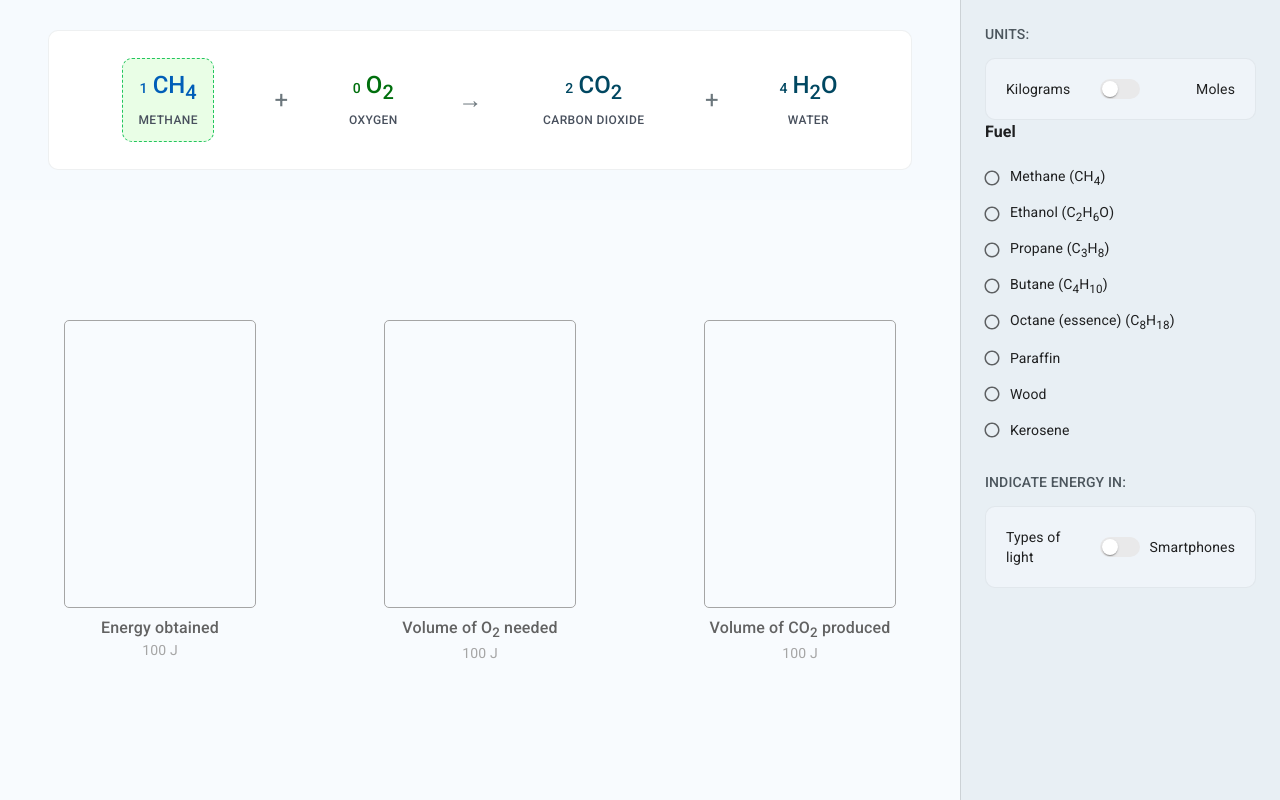
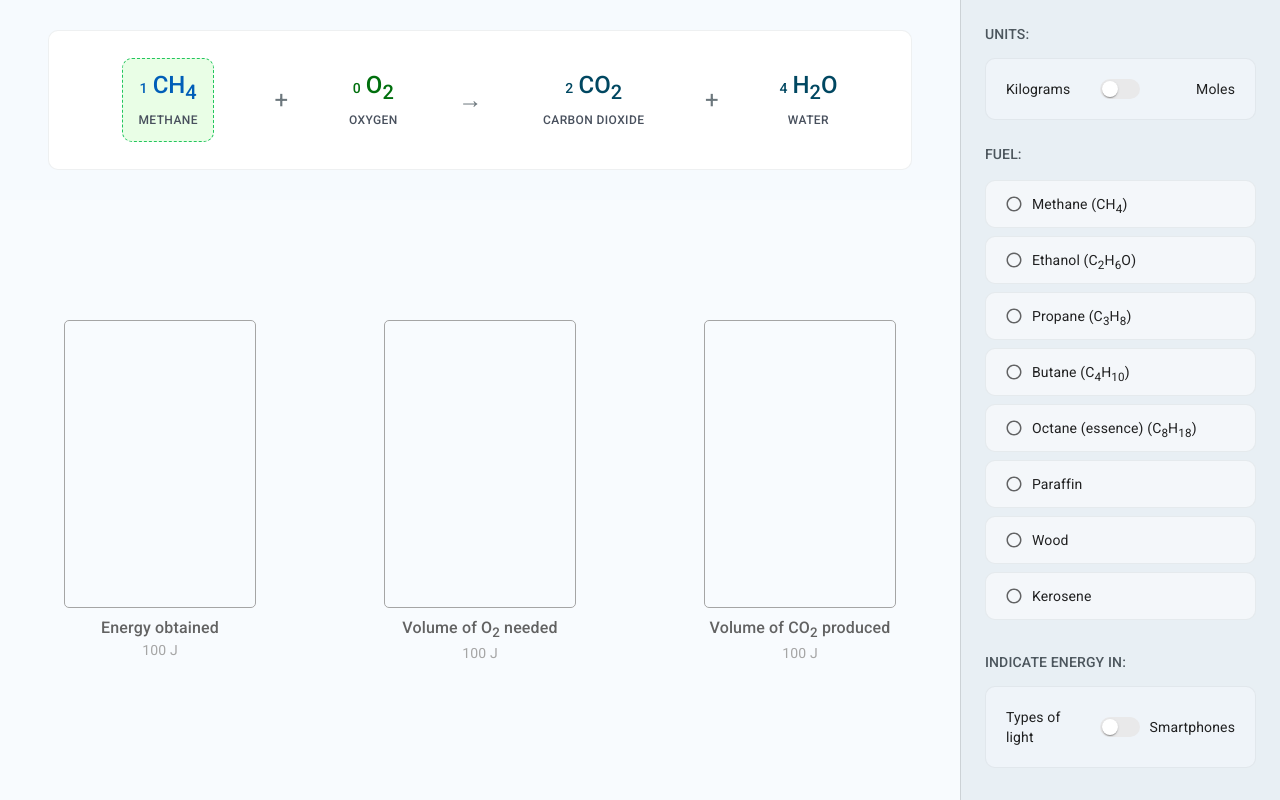
Before and after one commit to graasp/graasp-app-combustion, a React (Vite) app: page / in a window 1280 px wide. Built offline with nearby package versions, Linux system fonts and the light colour scheme.

Commit message:
feat: update fuel select design
closes #12

```diff
--- a/src/components/SideMenu.tsx
+++ b/src/components/SideMenu.tsx
@@ -11,7 +11,13 @@ const SideMenu = (): JSX.Element => (
     open
     anchor="right"
     variant="persistent"
-    PaperProps={{ style: { width: '25vw', background: SIDE_MENU_BACKGROUND } }}
+    PaperProps={{
+      style: {
+        width: '25vw',
+        background: SIDE_MENU_BACKGROUND,
+        paddingBottom: '2em',
+      },
+    }}
   >
     <UnitsSwitch />
     <FuelSelect />
--- a/src/components/side-menu/FuelOption.tsx
+++ b/src/components/side-menu/FuelOption.tsx
@@ -1,8 +1,23 @@
 import { FormControlLabel, Radio, Typography } from '@mui/material';
+
+import { CANVAS_BORDER, PRIMARY_BLUE } from '@/constants/css';
+
+const formStyles = {
+  background: '#f4f7fa',
+  border: CANVAS_BORDER,
+  borderRadius: '10px',
+  marginBottom: 1,
+  padding: '5px 10px',
+  width: '100%',
+  ml: 0,
+};
 
 const buttonStyles = {
   '& .MuiSvgIcon-root': {
     fontSize: 18,
+  },
+  '&.Mui-checked': {
+    color: PRIMARY_BLUE,
   },
 };
 
@@ -15,9 +30,10 @@ interface Props {
 const FuelOption = ({ value, label, formula }: Props): JSX.Element => (
   <FormControlLabel
     value={value}
+    sx={formStyles}
     control={<Radio sx={buttonStyles} />}
     label={
-      <Typography variant="body2">
+      <Typography variant="body2" sx={{ mt: formula ? '3px' : '0' }}>
         {label} {formula ? '(' : ''}
         {formula}
         {formula ? ')' : ''}
--- a/src/components/side-menu/FuelSelect.tsx
+++ b/src/components/side-menu/FuelSelect.tsx
@@ -1,30 +1,38 @@
 import { Box, RadioGroup, Typography } from '@mui/material';
 
 import { FUELS } from '@/constants/chemistry';
+import { HEADING_TEXT } from '@/constants/css';
 
 import { FORMULA_BY_KEY } from '../formulaByKey';
 import FuelOption from './FuelOption';
 
-const titleStyles = { fontWeight: 600 };
+const containerStyles = {
+  width: '85%',
+  margin: '0 auto',
+  marginTop: '1.5em',
+};
 
-const containerStyles = { width: '85%', margin: '0 auto' };
+const titleStyles = {
+  fontWeight: 500,
+  marginBottom: '1em',
+  color: HEADING_TEXT,
+};
 
 const FuelSelect = (): JSX.Element => (
   <Box sx={containerStyles}>
-    <Typography variant="body1" sx={titleStyles}>
-      Fuel
+    <Typography variant="body2" sx={titleStyles}>
+      FUEL:
     </Typography>
     <Box sx={{ mt: 2 }}>
       <RadioGroup name="fuel-select" defaultValue="option1">
-        {FUELS.map((fuel) => (
+        {FUELS.map(({ value, label, hasFormula }) => (
           <FuelOption
-            key={fuel.value}
-            value={fuel.value}
-            label={fuel.label}
+            key={value}
+            value={value}
+            label={label}
             formula={
-              fuel.hasFormula
-                ? (FORMULA_BY_KEY[fuel.value as keyof typeof FORMULA_BY_KEY] ??
-                  null)
+              hasFormula
+                ? (FORMULA_BY_KEY[value as keyof typeof FORMULA_BY_KEY] ?? null)
                 : null
             }
           />
```
